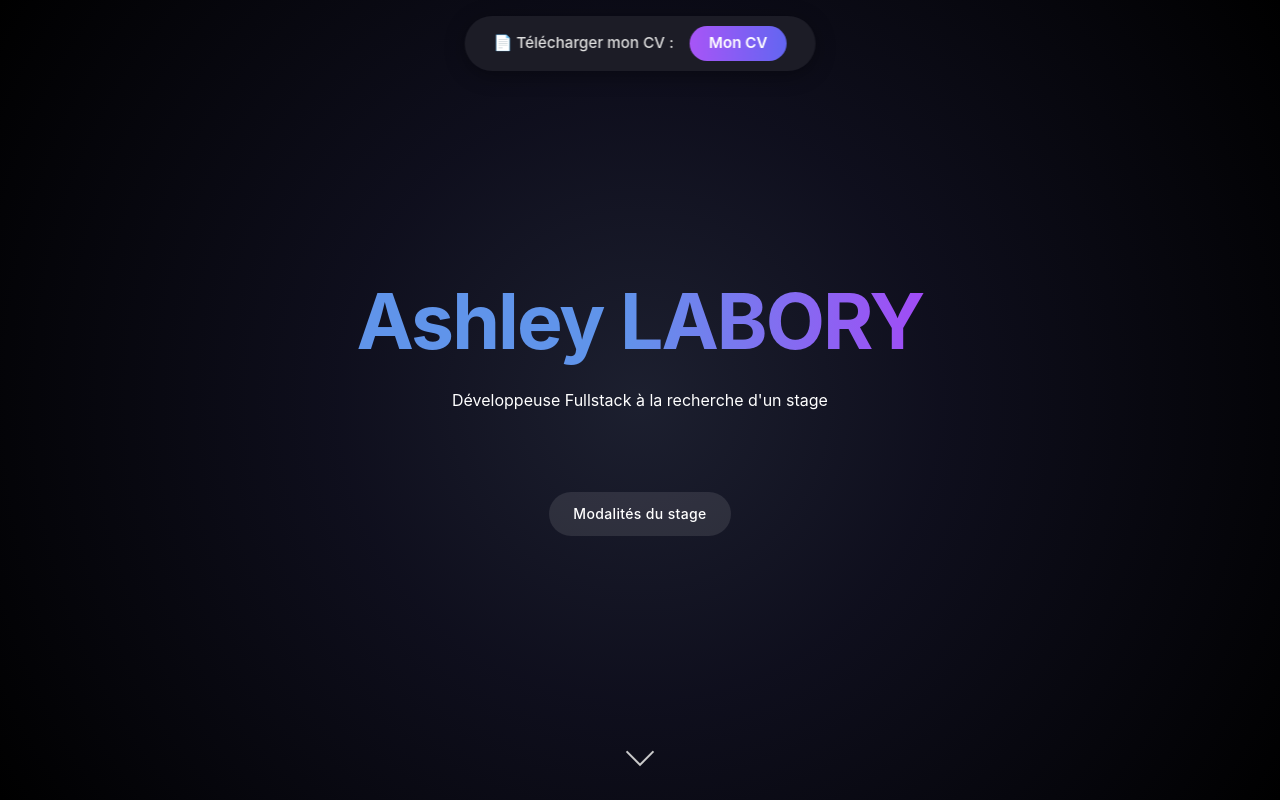
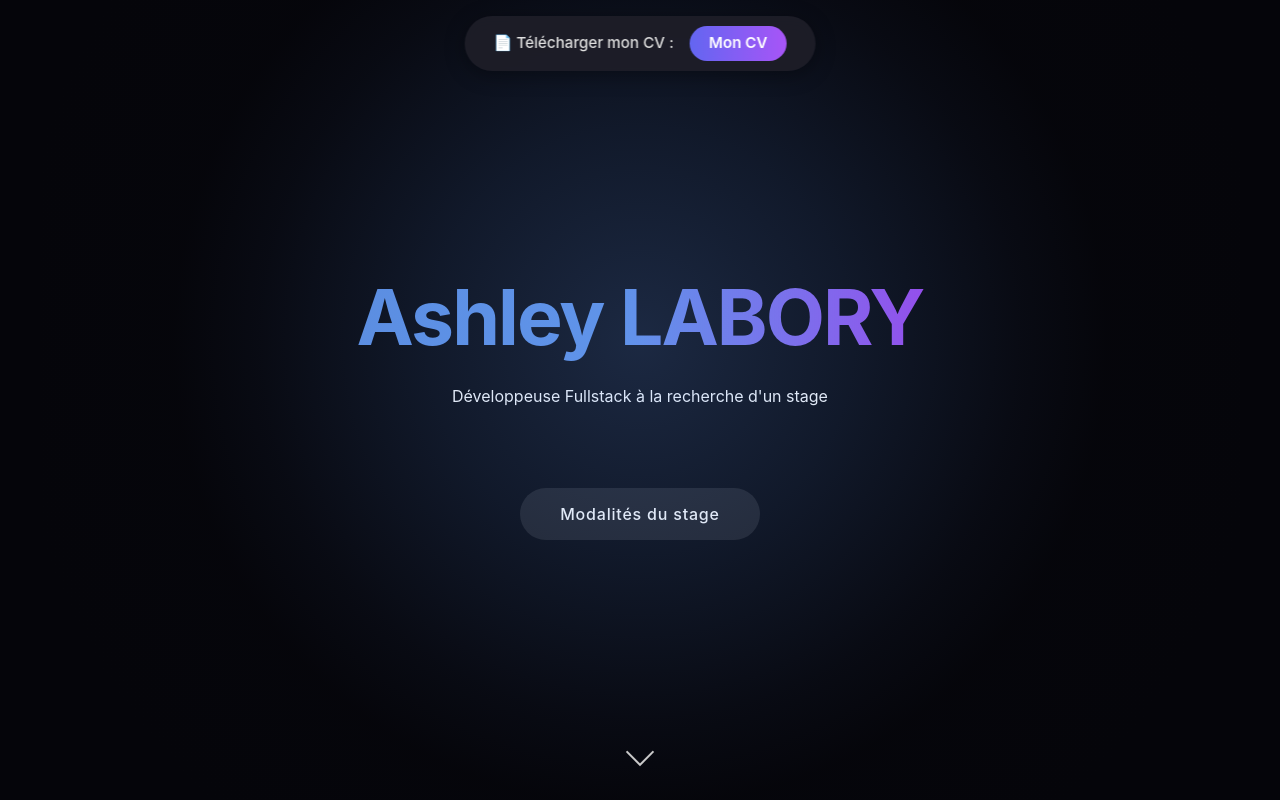
Before and after one commit to AshleyL45/portfolio, an Angular app: page / in a window 1280 px wide. Shown: the top 800 px of the page. Built offline with nearby package versions, Linux system fonts and the light colour scheme.

Commit message:
linear-gradient fixed

```diff
--- a/src/app/features/contact/contact.css
+++ b/src/app/features/contact/contact.css
@@ -25,3 +25,17 @@ textarea:focus {
   text-align: center;
   margin-bottom: 60px;
 }
+
+#contact {
+  position: relative;
+  background: linear-gradient(
+    to bottom,
+    rgba(18, 7, 28, 0.95) 0%,
+    rgba(18, 7, 28, 1) 10%,
+    #0d0315 35%,
+    #06010b 60%,
+    #000000 85%
+  );
+  color: #fff;
+  z-index: 1;
+}
--- a/src/app/features/contact/contact.html
+++ b/src/app/features/contact/contact.html
@@ -1,6 +1,6 @@
 <section
   id="contact"
-  class="bg-black py-20 flex flex-col items-center text-center"
+  class="bg-black flex flex-col items-center text-center"
 >
   <h2 class="section-title">Entrons en contact</h2>
 
--- a/src/app/features/experience/experience.css
+++ b/src/app/features/experience/experience.css
@@ -1,9 +1,10 @@
 .experience-section {
   position: relative;
-  background-color: #0f0f10;
+  background-color: #05050A;
   color: #f5f5f5;
   text-align: center;
   padding: 50px 20px 50px;
+
 }
 
 .section-title {
@@ -65,7 +66,7 @@
 }
 
 .timeline h3 {
-  background: linear-gradient(90deg, #8a4af3, #b57fff);
+  background: linear-gradient(90deg, #63a1ff, #6f7afc, #a14bf6);
   -webkit-background-clip: text;
   -webkit-text-fill-color: transparent;
   margin: 50px 0 25px;
@@ -74,26 +75,30 @@
   letter-spacing: 0.5px;
 }
 
+
 .timeline-item {
   position: relative;
   margin-bottom: 35px;
   padding: 20px 25px;
   border-radius: 12px;
-  background-color: rgba(255, 255, 255, 0.02);
-  transition: transform 0.3s ease, box-shadow 0.3s ease, background-color 0.3s ease;
+  background-color: rgba(255, 255, 255, 0.03);
+  transition: transform 0.3s ease, background 0.4s ease;
 }
 
 .timeline-item:hover {
-  transform: translateY(-6px);
-  background: linear-gradient(145deg, rgba(45, 35, 95, 0.5), rgba(115, 75, 190, 0.4));
-  box-shadow: 0 0 18px rgba(115, 75, 190, 0.4);
+  transform: translateY(-4px);
+  background: linear-gradient(
+    145deg,
+    rgba(70, 110, 200, 0.18),
+    rgba(90, 140, 240, 0.15)
+  );
 }
 
 .dot {
   width: 14px;
   height: 14px;
   border-radius: 50%;
-  background: linear-gradient(145deg, #8a4af3, #b57fff);
+  background: linear-gradient(145deg, #63a1ff, #6f7afc);
   position: absolute;
   left: -26px;
   top: 28px;
--- a/src/app/features/hero/hero.css
+++ b/src/app/features/hero/hero.css
@@ -43,6 +43,7 @@
 }
 
 .hero {
+  position: relative;
   height: 100vh;
   width: 100%;
   display: flex;
@@ -50,16 +51,42 @@
   justify-content: center;
   align-items: center;
   text-align: center;
-  color: white;
+  color: #fff;
+  background: #05050a;
+  overflow: hidden;
+}
+
+.hero {
   position: relative;
+  height: 100vh;
+  width: 100%;
+  display: flex;
+  flex-direction: column;
+  justify-content: center;
+  align-items: center;
+  text-align: center;
+  color: #fff;
+  background: #05050a;
+  overflow: hidden;
+}
 
+.hero::before {
+  content: "";
+  position: absolute;
+  top: 50%;
+  left: 50%;
+  width: 1200px;
+  height: 1200px;
+  transform: translate(-50%, -55%);
   background: radial-gradient(
-    circle at center,
-    rgba(40, 45, 70, 0.6) 0%,
-    rgba(15, 15, 30, 0.95) 40%,
-    rgba(5, 5, 10, 1) 80%,
-    #000 100%
+    circle,
+    rgba(96, 148, 234, 0.25) 0%,
+    rgba(76, 124, 202, 0.17) 25%,
+    rgba(40, 60, 100, 0.10) 45%,
+    rgba(10, 15, 25, 0.05) 55%,
+    rgba(5, 5, 10, 0) 75%
   );
+  pointer-events: none;
 }
 
 .content h1 {
@@ -79,7 +106,7 @@
 }
 
 .content {
-  padding: 0 1.5rem; /* 24px de marge de chaque côté */
+  padding: 0 1.5rem;
   text-align: center;
 }
 
@@ -97,6 +124,25 @@
   transform: rotate(45deg);
   animation: arrow-bounce 1.8s infinite ease-in-out;
 }
+
+.hero button {
+  padding: 1rem 2.5rem;
+  font-size: 1rem;
+  border-radius: 9999px;
+  background: rgba(255, 255, 255, 0.1);
+  color: #fff;
+  font-weight: 500;
+  letter-spacing: 0.05em;
+  transition: all 0.25s ease;
+  margin-top: 5rem;
+}
+
+.hero button:hover {
+  background: rgba(255, 255, 255, 0.2);
+  transform: scale(1.05);
+}
+
+
 
 @keyframes arrow-bounce {
   0%, 20%, 50%, 80%, 100% {
--- a/src/app/features/projects/projectList/project-list.css
+++ b/src/app/features/projects/projectList/project-list.css
@@ -9,3 +9,16 @@
   font-family: inherit;
   margin-bottom: 60px;
 }
+
+#projects {
+  position: relative;
+  background: linear-gradient(
+    to bottom,
+    #05050A 0%,
+    #040408 15%,
+    #020204 35%,
+    #000000 55%
+  );
+  color: #fff;
+  z-index: 1;
+}
--- a/src/app/shared/components/header/header.css
+++ b/src/app/shared/components/header/header.css
@@ -28,7 +28,7 @@
 }
 
 .cv-button {
-  background: linear-gradient(90deg, #a855f7, #6366f1);
+  background: linear-gradient(90deg, #6366f1, #a855f7);
   border: none;
   color: #fff;
   font-weight: 600;
```
